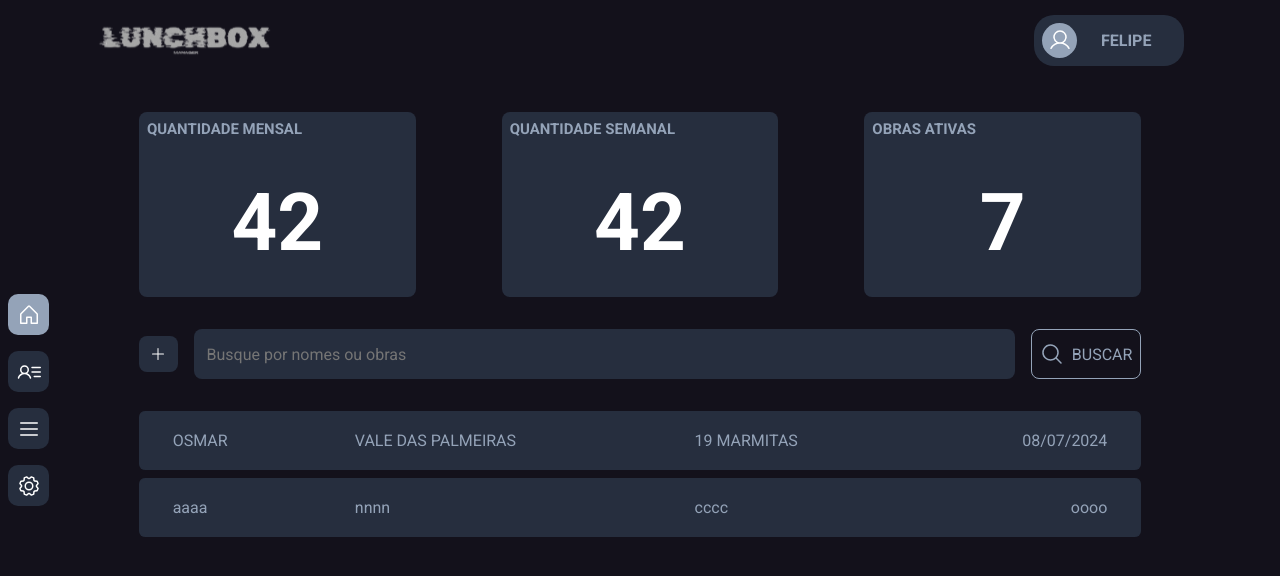
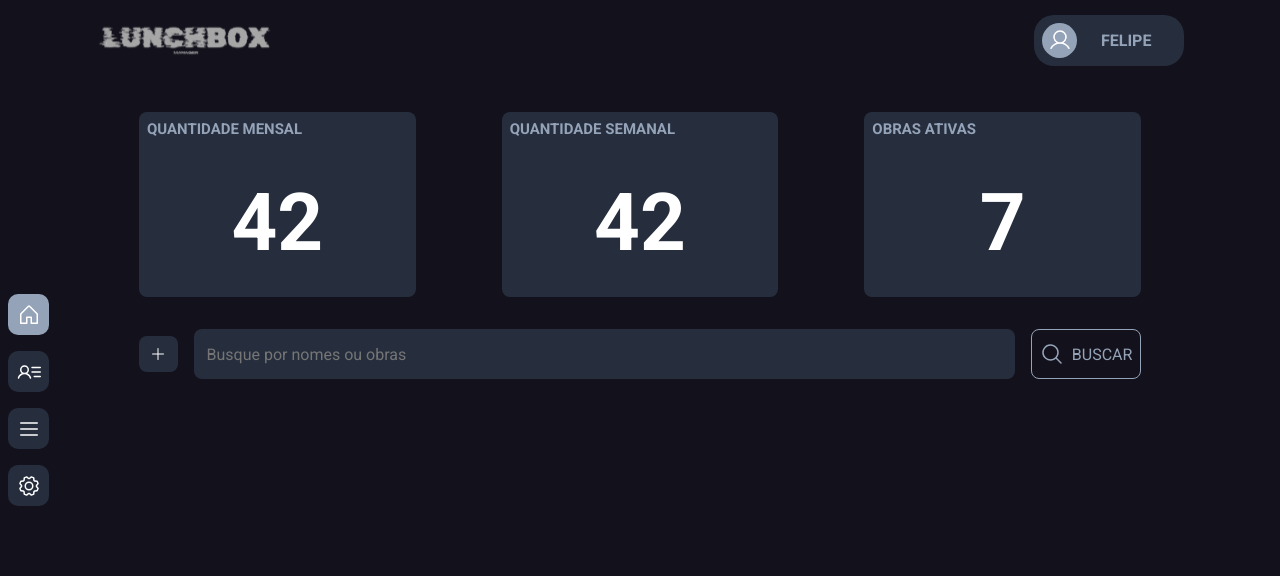
Before and after one commit to FelpFS1/lunchboxProject, a React (Vite) app: page / in a window 1280 px wide. Shown: the top 576 px of the page. Built offline with nearby package versions, Linux system fonts and the light colour scheme.

Commit message:
Correction: DataTable became a reusable component

```diff
--- a/src/components/DataTable/index.tsx
+++ b/src/components/DataTable/index.tsx
@@ -1,22 +1,8 @@
+import { ReactNode } from "react";
 import { TableContainer } from "./styles";
-
-export default function DataTable() {
-  return (
-    <TableContainer>
-      <tbody>
-        <tr>
-          <td>OSMAR</td>
-          <td>VALE DAS PALMEIRAS</td>
-          <td>19 MARMITAS</td>
-          <td>08/07/2024</td>
-        </tr>
-        <tr>
-          <td>aaaa</td>
-          <td>nnnn</td>
-          <td>cccc</td>
-          <td>oooo</td>
-        </tr>
-      </tbody>
-    </TableContainer>
-  );
+interface DataTableProps {
+  children: ReactNode;
 }
+export default function DataTable({ children }: DataTableProps) {
+  return <TableContainer>{children}</TableContainer>;
+}
```
